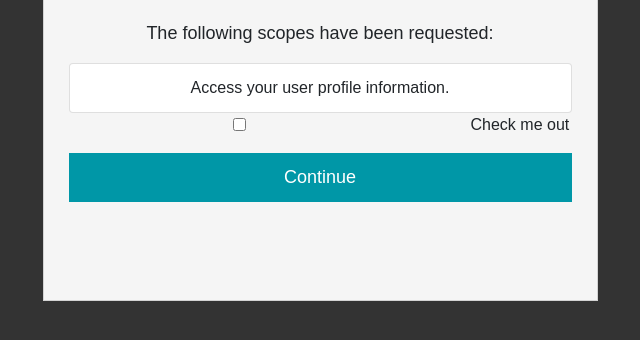
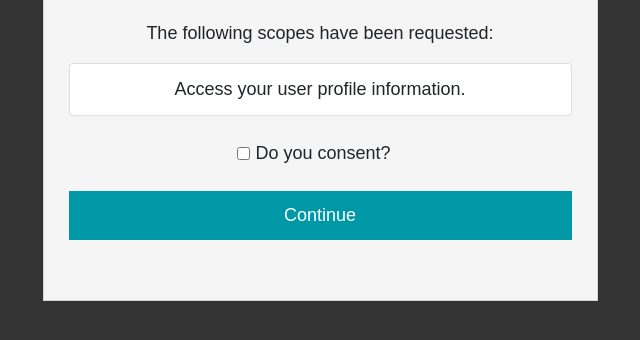
Before and after one commit to brighthive/authserver, a Flask app: template authserver/api/templates/authorize.html in a window 1280 px wide. Shown: the part 89-429 px from the top of the page, without its empty margins (320-960 px from the left). Run offline with Flask 2, Linux system fonts and the light colour scheme; the template is opened without the code that fills it, so the values that code supplies are empty; some libraries are stand-ins or nearby versions.

Commit message:
task: Use bootstrap form-check-inline for styling checkbox + label

```diff
--- a/authserver/api/static/css/style.css
+++ b/authserver/api/static/css/style.css
@@ -18,6 +18,12 @@ label {
   text-align: left;
   padding-top: 25px;
   font-size: larger;
+}
+
+label.form-check-label {
+  padding-top: 0;
+  color: inherit;
+  font-size: large;
 }
 
 .form-signin {
--- a/authserver/api/templates/authorize.html
+++ b/authserver/api/templates/authorize.html
@@ -8,14 +8,14 @@
             The following scopes have been requested:
         </p>
         <ul class="list-group">
-            <li class="list-group-item">Access your user profile information.</li>
+            <li class="list-group-item"><p class="mb-0">Access your user profile information.</p></li>
         </ul>
-        <div class="row">
-            <div class="col-3 offset-3">
-                <input type="checkbox" class="form-check-input" id="exampleCheck1" name="confirm">
-            </div>
-            <div class="offset-3 col-3">
-                <p style="font-size: medium">Check me out</p>
+        <div class="row mt-4 mb-4">
+            <div class="col">
+                <div class="form-check form-check-inline">
+                    <input type="checkbox" class="form-check-input" id="exampleCheck1" name="confirm">
+                    <label class="form-check-label" for="exampleCheck1">Do you consent?</label>
+                </div>
             </div>
         </div>
         <button class="btn btn-lg btn-primary btn-block btn-signin" type="submit">Continue</button>
```
